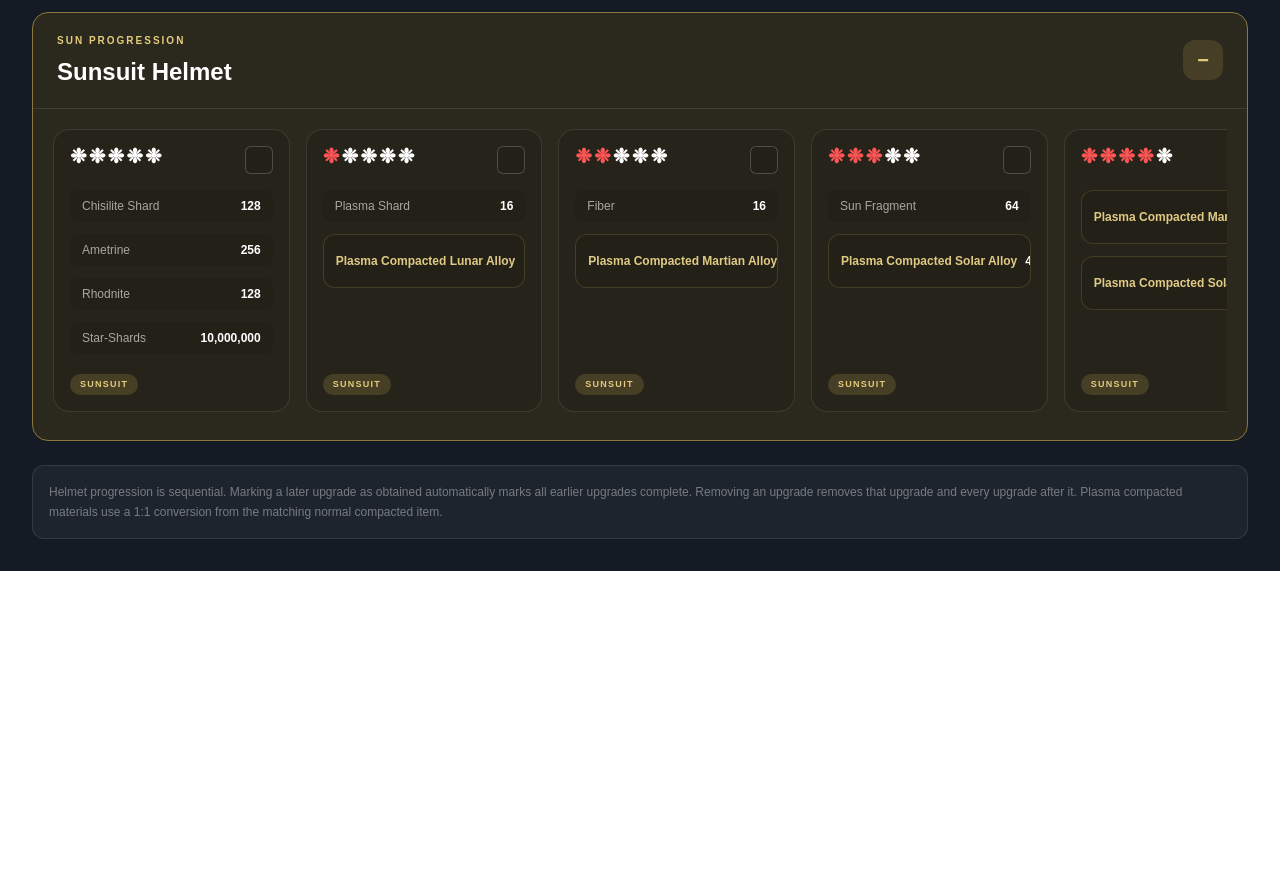
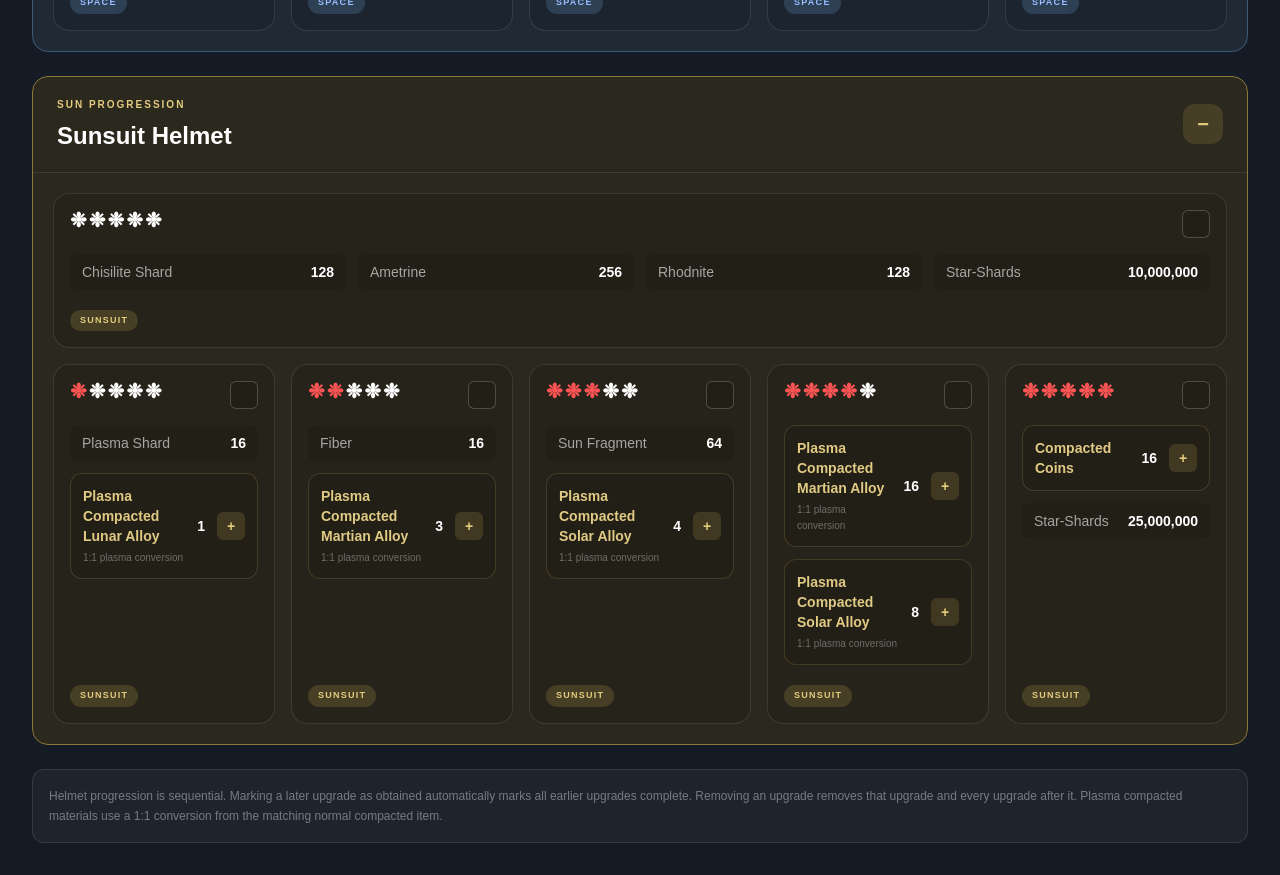
Before and after one commit to TheCxnnor/T5MC, a Next.js app: page /helmets in a window 1280 px wide. Shown: the part 1620-2495 px from the top of the page. Before the commit the page ends 2191 px from the top, so only its background shows below. Built offline with nearby package versions, Linux system fonts and the light colour scheme.

Commit message:
Helmet quickfix

```diff
--- a/app/helmets/page.tsx
+++ b/app/helmets/page.tsx
@@ -57,7 +57,7 @@ type ExpandedRequirement = {
 };
 
 /* =========================================================
-   TYPED DATA
+   DATA
    ========================================================= */
 
 const typedHelmets =
@@ -723,6 +723,21 @@ export default function HelmetsPage() {
     }, []);
 
   /* =======================================================
+     SUNSUIT SPLIT
+
+     First item = base Sunsuit.
+     Remaining five = red upgrades.
+     ======================================================= */
+
+  const baseSunsuit =
+    groupedHelmets.sun[0];
+
+  const redSunsuitUpgrades =
+    groupedHelmets.sun.slice(
+      1
+    );
+
+  /* =======================================================
      TOGGLE UPGRADE
      ======================================================= */
 
@@ -1123,9 +1138,7 @@ export default function HelmetsPage() {
           }
         >
 
-          <div className="overflow-x-auto pb-2">
-
-            <div className="grid min-w-[1250px] grid-cols-5 gap-4">
+          <div className="grid gap-4 md:grid-cols-2 lg:grid-cols-3 xl:grid-cols-5">
 
             {groupedHelmets.space.map(
               (
@@ -1179,8 +1192,6 @@ export default function HelmetsPage() {
 
           </div>
 
-          </div>
-
         </HelmetSection>
 
         {/* =================================================
@@ -1206,11 +1217,53 @@ export default function HelmetsPage() {
           }
         >
 
-          <div className="overflow-x-auto pb-2">
-
-            <div className="grid min-w-[1500px] grid-cols-6 gap-4">
-
-              {groupedHelmets.sun.map(
+          <div className="space-y-4">
+
+            {/* ===============================================
+                BASE SUNSUIT
+
+                Full width above the five red upgrades.
+                =============================================== */}
+
+            {baseSunsuit && (
+
+              <HelmetCard
+                upgrade={
+                  baseSunsuit
+                }
+
+                obtained={
+                  completedSet.has(
+                    baseSunsuit.id
+                  )
+                }
+
+                isNext={
+                  getHelmetIndex(
+                    baseSunsuit.id
+                  ) ===
+                  highestCompletedIndex +
+                    1
+                }
+
+                onToggle={() =>
+                  toggleUpgrade(
+                    baseSunsuit.id
+                  )
+                }
+
+                fullWidth
+              />
+
+            )}
+
+            {/* ===============================================
+                FIVE RED SUNSUIT UPGRADES
+                =============================================== */}
+
+            <div className="grid gap-4 md:grid-cols-2 lg:grid-cols-3 xl:grid-cols-5">
+
+              {redSunsuitUpgrades.map(
                 (
                   upgrade
                 ) => {
@@ -1439,11 +1492,13 @@ function HelmetCard({
   obtained,
   isNext,
   onToggle,
+  fullWidth = false,
 }: {
   upgrade: HelmetUpgrade;
   obtained: boolean;
   isNext: boolean;
   onToggle: () => void;
+  fullWidth?: boolean;
 }) {
   const theme =
     getHelmetTheme(
@@ -1453,7 +1508,11 @@ function HelmetCard({
   return (
 
     <article
-      className={`flex min-w-[230px] flex-col rounded-2xl border p-4 transition ${
+      className={`flex min-w-0 flex-col rounded-2xl border p-4 transition ${
+        fullWidth
+          ? "w-full"
+          : ""
+      } ${
         obtained
           ? "border-white/5 bg-black/10 opacity-55"
           : isNext
@@ -1468,7 +1527,7 @@ function HelmetCard({
 
       <div className="flex items-start justify-between gap-3">
 
-        <div>
+        <div className="min-w-0">
 
           <HelmetRank
             upgrade={
@@ -1521,7 +1580,13 @@ function HelmetCard({
           REQUIREMENTS
           =================================================== */}
 
-      <div className="mt-4 space-y-3">
+      <div
+        className={
+          fullWidth
+            ? "mt-4 grid min-w-0 gap-3 sm:grid-cols-2 lg:grid-cols-4"
+            : "mt-4 min-w-0 space-y-3"
+        }
+      >
 
         {upgrade.requirements.map(
           (
@@ -1583,7 +1648,7 @@ function RequirementDisplay({
     );
 
   /* =======================================================
-     NORMAL ITEM
+     NORMAL MATERIAL
      ======================================================= */
 
   if (
@@ -1591,15 +1656,15 @@ function RequirementDisplay({
   ) {
     return (
 
-      <div className="flex items-center justify-between gap-3 rounded-lg bg-black/10 px-3 py-2 text-xs">
-
-        <span className="whitespace-nowrap text-white/60">
+      <div className="flex min-w-0 items-center justify-between gap-3 rounded-lg bg-black/10 px-3 py-2 text-sm">
+
+        <span className="min-w-0 break-words text-white/60">
           {getMaterialLabel(
             requirement.material
           )}
         </span>
 
-        <span className="shrink-0 whitespace-nowrap font-bold">
+        <span className="shrink-0 font-bold">
           {formatNumber(
             requirement.amount
           )}
@@ -1611,12 +1676,12 @@ function RequirementDisplay({
   }
 
   /* =======================================================
-     COMPACTED / PLASMA ITEM
+     COMPACTED / PLASMA MATERIAL
      ======================================================= */
 
   return (
 
-    <div className="overflow-hidden rounded-xl border border-[#a88e4d]/25 bg-black/10">
+    <div className="min-w-0 overflow-hidden rounded-xl border border-[#a88e4d]/25 bg-black/10">
 
       <button
         type="button"
@@ -1630,20 +1695,38 @@ function RequirementDisplay({
           )
         }
 
-        className="flex w-full items-center justify-between gap-2 px-3 py-3 text-left transition hover:bg-white/[0.025]"
+        className="flex w-full min-w-0 items-center gap-3 px-3 py-3 text-left transition hover:bg-white/[0.025]"
       >
 
-        <span className="whitespace-nowrap text-xs font-semibold text-[#e0ca84]">
+        {/* MATERIAL NAME + PLASMA NOTE */}
+
+        <div className="min-w-0 flex-1">
+
+          <p className="break-words text-sm font-semibold leading-5 text-[#e0ca84]">
             {getMaterialLabel(
               requirement.material
             )}
-        </span>
-
-        <span className="ml-auto shrink-0 whitespace-nowrap text-xs font-bold">
+          </p>
+
+          {expanded.isPlasma && (
+
+            <p className="mt-1 text-[10px] leading-4 text-white/35">
+              1:1 plasma conversion
+            </p>
+
+          )}
+
+        </div>
+
+        {/* AMOUNT */}
+
+        <span className="shrink-0 text-sm font-bold">
           {formatNumber(
             requirement.amount
           )}
         </span>
+
+        {/* EXPAND BUTTON */}
 
         <span className="flex h-7 w-7 shrink-0 items-center justify-center rounded-md bg-[#413821] text-sm font-bold text-[#e4cc7e]">
           {open
@@ -1662,7 +1745,7 @@ function RequirementDisplay({
         <div className="border-t border-white/5 bg-black/10 px-3 py-3">
 
           {/* =================================================
-              PLASMA CONVERSION
+              PLASMA SOURCE
               ================================================= */}
 
           {expanded.isPlasma && (
@@ -1670,16 +1753,16 @@ function RequirementDisplay({
             <div className="mb-3 rounded-lg border border-[#9b8248]/20 bg-[#332d1e] px-3 py-2">
 
               <p className="text-[9px] font-semibold uppercase tracking-[0.12em] text-white/30">
-                1:1 Plasma Conversion
+                Underlying Compacted Item
               </p>
 
-              <div className="mt-2 flex items-center justify-between gap-3">
-
-                <span className="whitespace-nowrap text-[11px] font-semibold text-[#d8c27c]">
+              <div className="mt-1 flex min-w-0 items-start justify-between gap-3">
+
+                <span className="min-w-0 break-words text-xs font-semibold text-[#d8c27c]">
                   {expanded.compactedItem.name}
                 </span>
 
-                <span className="shrink-0 whitespace-nowrap text-xs font-bold text-[#ead690]">
+                <span className="shrink-0 text-xs font-bold text-[#ead690]">
                   ×
                   {formatNumber(
                     expanded.amount
@@ -1708,17 +1791,17 @@ function RequirementDisplay({
                     ingredient.material
                   }
 
-                  className="flex items-center justify-between gap-3 text-[11px]"
+                  className="flex min-w-0 items-start justify-between gap-3 text-xs"
                 >
 
-                  <span className="whitespace-nowrap text-white/45">
+                  <span className="min-w-0 break-words text-white/45">
                     ↳{" "}
                     {getMaterialLabel(
                       ingredient.material
                     )}
                   </span>
 
-                  <span className="shrink-0 whitespace-nowrap font-semibold text-white/70">
+                  <span className="shrink-0 font-semibold text-white/70">
                     {formatNumber(
                       ingredient.amount
                     )}
@@ -1737,11 +1820,11 @@ function RequirementDisplay({
 
           <div className="mt-3 flex items-center justify-between gap-3 border-t border-white/5 pt-3">
 
-            <span className="whitespace-nowrap text-[9px] font-semibold uppercase tracking-[0.12em] text-white/35">
+            <span className="text-[9px] font-semibold uppercase tracking-[0.12em] text-white/35">
               Compaction Time
             </span>
 
-            <span className="shrink-0 whitespace-nowrap text-xs font-bold text-[#e4cc7e]">
+            <span className="shrink-0 text-xs font-bold text-[#e4cc7e]">
               {formatHours(
                 expanded.timeHours
               )}
```
Lines whose indentation alone changed are shown as unchanged.
